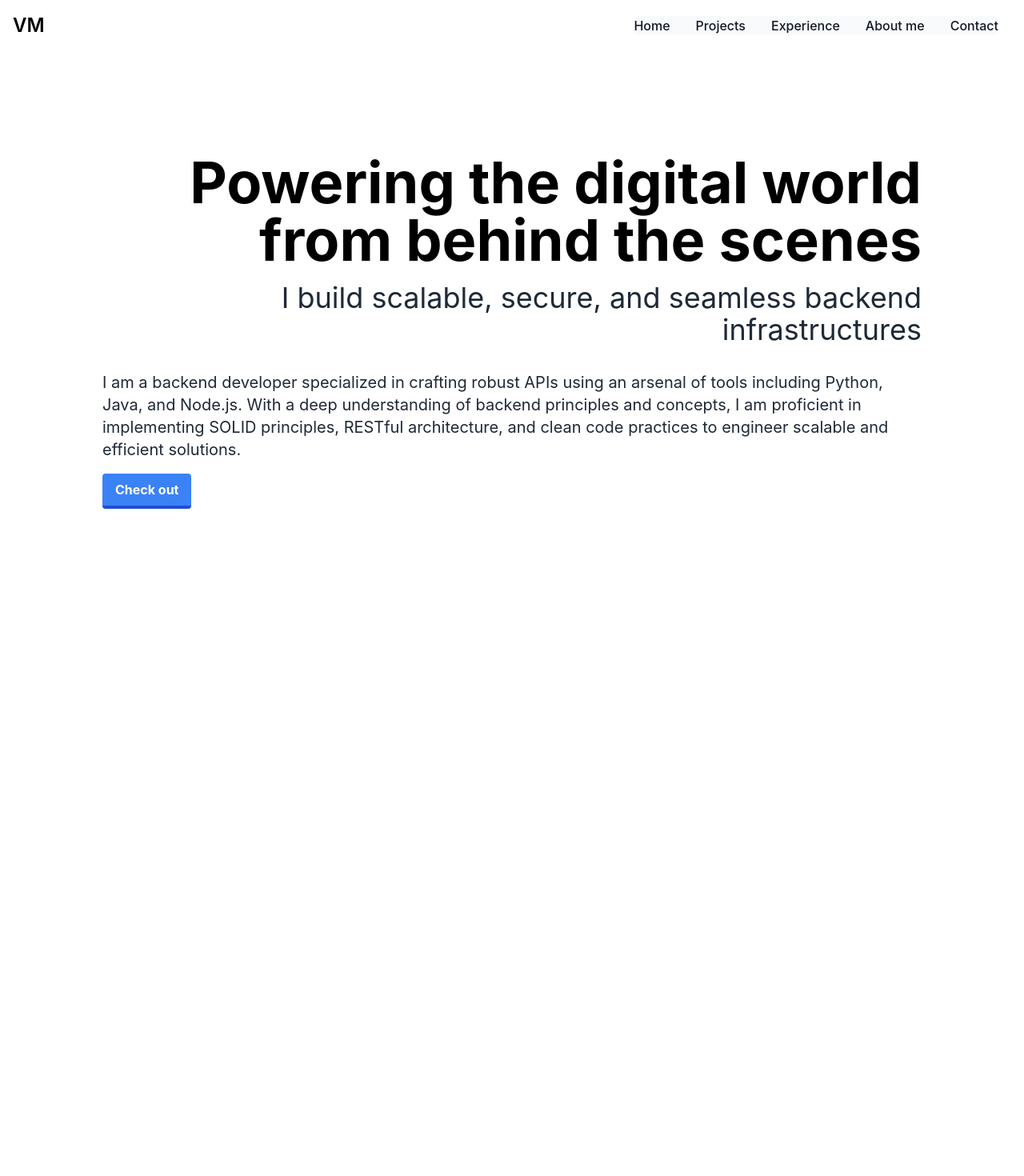
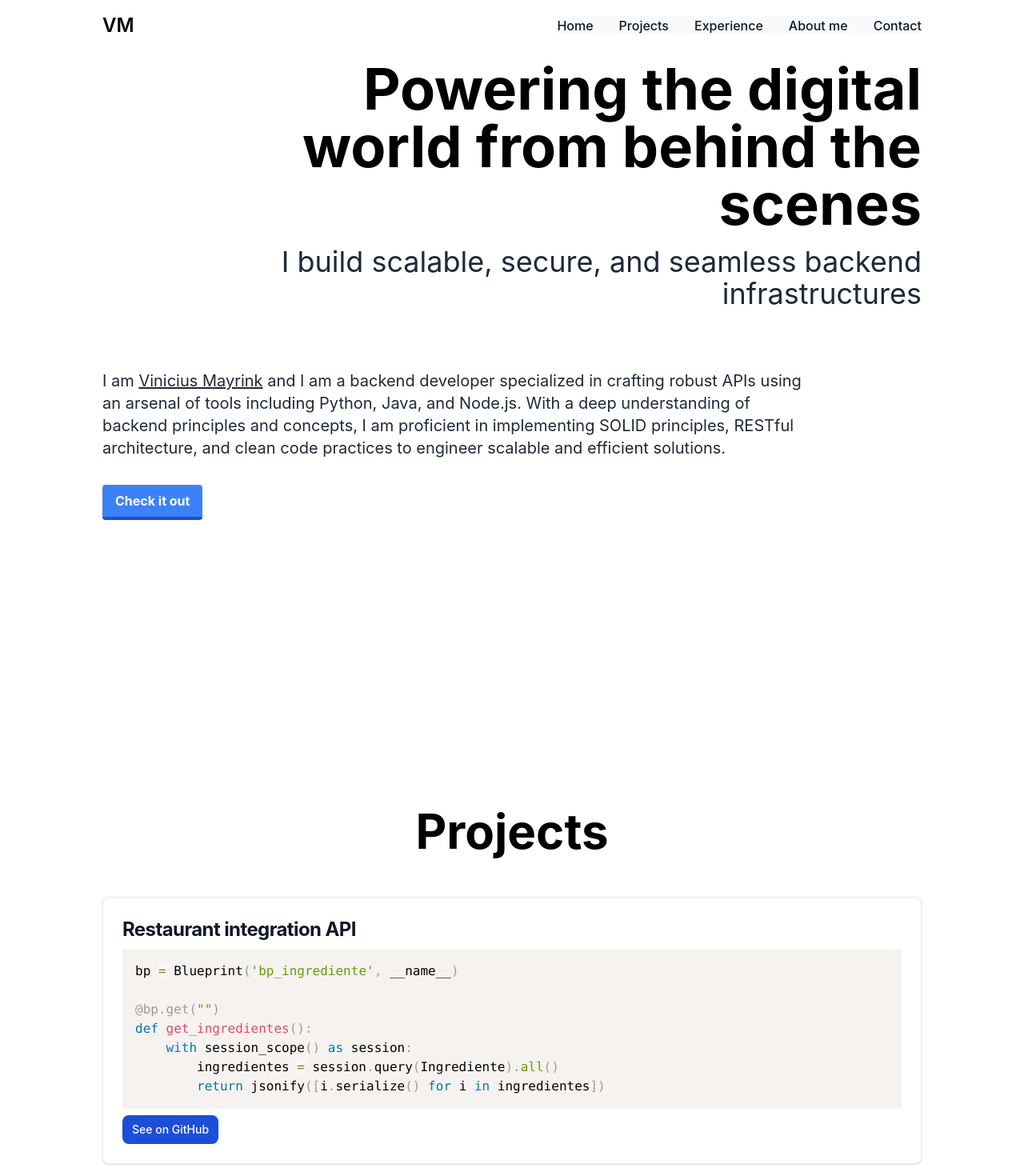
Before and after one commit to vncsmyrnk/portfolio, a React (Create React App) app in the folder app/: page / in a window 1280 px wide. Shown: the top 1470 px of the page at 80% size. Before the commit the page ends 800 px from the top, so only its background shows below. Built offline with nearby package versions, Linux system fonts and the light colour scheme.

Commit message:
Adding projects page

```diff
--- a/app/package.json
+++ b/app/package.json
@@ -12,6 +12,7 @@
     "react": "^18.3.1",
     "react-dom": "^18.3.1",
     "react-scripts": "5.0.1",
+    "react-syntax-highlighter": "^15.5.0",
     "web-vitals": "^2.1.4"
   },
   "scripts": {
--- a/app/public/index.html
+++ b/app/public/index.html
@@ -6,7 +6,7 @@
     <meta name="viewport" content="width=device-width, initial-scale=1" />
     <meta name="theme-color" content="#000000" />
     <meta
-      name="description"
+      name="descriptions
       content="Portolio web site"
     />
     <link rel="apple-touch-icon" href="%PUBLIC_URL%/logo192.png" />
@@ -25,6 +25,9 @@
       Learn how to configure a non-root public URL by running `npm run build`.
     -->
     <title>Vinicius Mayrink</title>
+    <link rel="stylesheet" href="https://cdnjs.cloudflare.com/ajax/libs/highlight.js/10.0.3/styles/default.min.css">
+    <script src="https://cdnjs.cloudflare.com/ajax/libs/highlight.js/10.0.3/highlight.min.js"></script>
+    <script>hljs.initHighlightingOnLoad();</script>
   </head>
   <body>
     <noscript>You need to enable JavaScript to run this app.</noscript>
--- a/app/src/App.css
+++ b/app/src/App.css
@@ -1,51 +1,20 @@
-.App {
-  width: 100vw;
-  height: 100vh;
-  display: flex;
-  flex-direction: column;
+html {
+  scroll-behavior: smooth;
+}
+
+.App .header-section {
+  margin: 0 10% 0 10%;
 }
 
 .App .content-section {
-  margin: 10% 10%;
+  margin: 0 10% 0 20%;
 }
 
-/*
-.App {
-  text-align: center;
+.App .description-section {
+  margin: 0 20% 0 10%;
 }
 
-.App-logo {
-  height: 40vmin;
-  pointer-events: none;
+.App .page-section {
+  margin: 0 10% 0 10%;
+  padding-top: 5%;
 }
-
-@media (prefers-reduced-motion: no-preference) {
-  .App-logo {
-    animation: App-logo-spin infinite 20s linear;
-  }
-}
-
-.App-header {
-  background-color: #282c34;
-  min-height: 100vh;
-  display: flex;
-  flex-direction: column;
-  align-items: center;
-  justify-content: center;
-  font-size: calc(10px + 2vmin);
-  color: white;
-}
-
-.App-link {
-  color: #61dafb;
-}
-
-@keyframes App-logo-spin {
-  from {
-    transform: rotate(0deg);
-  }
-  to {
-    transform: rotate(360deg);
-  }
-}
-*/
--- a/app/src/App.js
+++ b/app/src/App.js
@@ -1,19 +1,30 @@
 import './App.css';
+import { Prism as SyntaxHighlighter } from 'react-syntax-highlighter';
+import { prism, dark } from 'react-syntax-highlighter/dist/esm/styles/prism';
 
 function App() {
+  const codeString = `bp = Blueprint('bp_ingrediente', __name__)
+
+@bp.get("")
+def get_ingredientes():
+    with session_scope() as session:
+        ingredientes = session.query(Ingrediente).all()
+        return jsonify([i.serialize() for i in ingredientes]) `;
+
   return (
     <div className="App">
-      <div className="header-section">
-        <nav class="bg-white border-gray-200">
-          <div class="max-w-screen-xl flex flex-wrap items-center justify-between mx-auto p-4 mr-4">
+      <div className="main-page h-screen flex flex-col" id="home">
+        <div className="header-section bg-white fixed top-0 right-0 left-0 pb-2">
+          <nav>
+            <div class="flex flex-wrap items-center justify-between mx-auto pt-4">
               <span class="self-center text-2xl font-semibold whitespace-nowrap">VM</span>
               <div class="hidden w-full md:block md:w-auto" id="navbar-default">
                 <ul class="font-medium flex flex-col p-4 md:p-0 mt-4 border border-gray-100 rounded-lg bg-gray-50 md:flex-row md:space-x-8 rtl:space-x-reverse md:mt-0 md:border-0">
                   <li>
-                  <a href="#" class="block py-2 px-3 text-gray-900 rounded hover:bg-gray-100 md:hover:bg-transparent md:border-0 md:hover:text-blue-700 md:p-0 md:dark:hover:text-blue-500 dark:hover:bg-gray-700 dark:hover:text-white md:dark:hover:bg-transparent" aria-current="page">Home</a>
+                    <a href="#home" class="block py-2 px-3 text-gray-900 rounded hover:bg-gray-100 md:hover:bg-transparent md:border-0 md:hover:text-blue-700 md:p-0 md:dark:hover:text-blue-500 dark:hover:bg-gray-700 dark:hover:text-white md:dark:hover:bg-transparent" aria-current="page">Home</a>
                   </li>
                   <li>
-                  <a href="#" class="block py-2 px-3 text-gray-900 rounded hover:bg-gray-100 md:hover:bg-transparent md:border-0 md:hover:text-blue-700 md:p-0 md:dark:hover:text-blue-500 dark:hover:bg-gray-700 dark:hover:text-white md:dark:hover:bg-transparent">Projects</a>
+                    <a href="#projects" class="block py-2 px-3 text-gray-900 rounded hover:bg-gray-100 md:hover:bg-transparent md:border-0 md:hover:text-blue-700 md:p-0 md:dark:hover:text-blue-500 dark:hover:bg-gray-700 dark:hover:text-white md:dark:hover:bg-transparent">Projects</a>
                   </li>
                   <li>
                     <a href="#" class="block py-2 px-3 text-gray-900 rounded hover:bg-gray-100 md:hover:bg-transparent md:border-0 md:hover:text-blue-700 md:p-0 md:dark:hover:text-blue-500 dark:hover:bg-gray-700 dark:hover:text-white md:dark:hover:bg-transparent">Experience</a>
@@ -29,22 +40,41 @@ function App() {
             </div>
           </nav>
         </div>
-      <div className="content-section">
+        <div className="content-section flex flex-col grow justify-center ml-8">
           <div className="title-section text-right">
             <p className="main-sentence text-7xl font-bold">Powering the digital world from behind the scenes</p>
             <p className="description text-gray-800 text-4xl mt-4">I build scalable, secure, and seamless backend infrastructures</p>
           </div>
-        <div className="description-section mt-8">
+        </div>
+        <div className="description-section mt-8 grow justify-center">
           <div className="description-text text-xl text-gray-800">
-            <p>I am a backend developer specialized in crafting robust APIs using an arsenal of tools including Python, Java, and Node.js. With a deep understanding of backend principles and concepts, I am proficient in implementing SOLID principles, RESTful architecture, and clean code practices to engineer scalable and efficient solutions.</p>
+            <p>I am <span className="underline">Vinicius Mayrink</span> and I am a backend developer specialized in crafting robust APIs using an arsenal of tools including Python, Java, and Node.js. With a deep understanding of backend principles and concepts, I am proficient in implementing SOLID principles, RESTful architecture, and clean code practices to engineer scalable and efficient solutions.</p>
           </div>
-          <button class="mt-4 bg-blue-500 hover:bg-blue-400 text-white font-bold py-2 px-4 border-b-4 border-blue-700 hover:border-blue-500 rounded">
-            Check out
+          <a href="#projects">
+            <button class="mt-8 bg-blue-500 hover:bg-blue-400 text-white font-bold py-2 px-4 border-b-4 border-blue-700 hover:border-blue-500 rounded">
+              Check it out
             </button>
+          </a>
         </div>
       </div>
-      <div></div>
-      <div className="footer-section"></div>
+      <div className="projects-page h-screen flex flex-col justify-center" id="projects">
+        <div className="projects-section page-section">
+          <p className="text-center text-6xl font-bold">Projects</p>
+          <div className="project-samples grid grid-cols-1 gap-4 mt-[5%]">
+            <div className="project-sample project-python w-full">
+              <div class="p-6 bg-white border border-gray-200 rounded-lg shadow">
+                  <h5 class="mb-2 text-2xl font-bold tracking-tight text-gray-900">Restaurant integration API</h5>
+                    <SyntaxHighlighter language="python" style={prism}>
+                      {codeString}
+                    </SyntaxHighlighter>
+                  <a href="https://github.com/Sistema-de-integracao-em-restaurante/api" class="inline-flex items-center px-3 py-2 text-sm font-medium text-center text-white bg-blue-700 rounded-lg hover:bg-blue-800 focus:ring-4 focus:outline-none focus:ring-blue-300 dark:bg-blue-600 dark:hover:bg-blue-700 dark:focus:ring-blue-800">
+                      See on GitHub
+                  </a>
+              </div>
+            </div>
+          </div>
+        </div>
+      </div>
     </div>
   );
 }
```
Also changed, not shown: 1 other file (tests, documents, lock files or other folders). Lines whose indentation alone changed are shown as unchanged.
